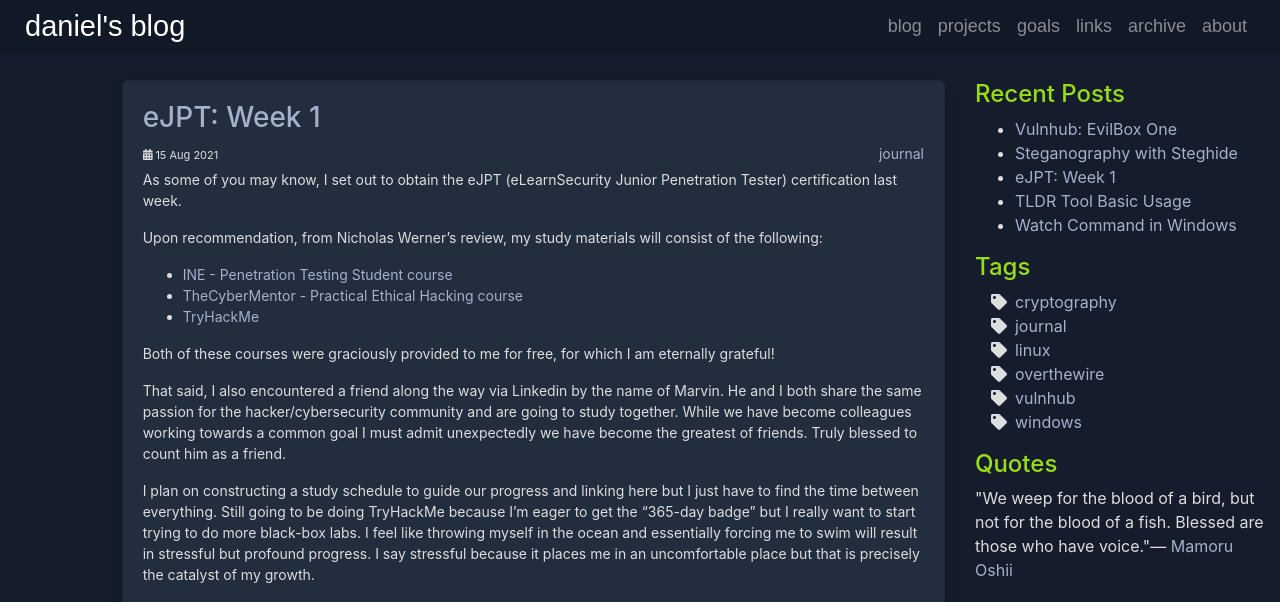
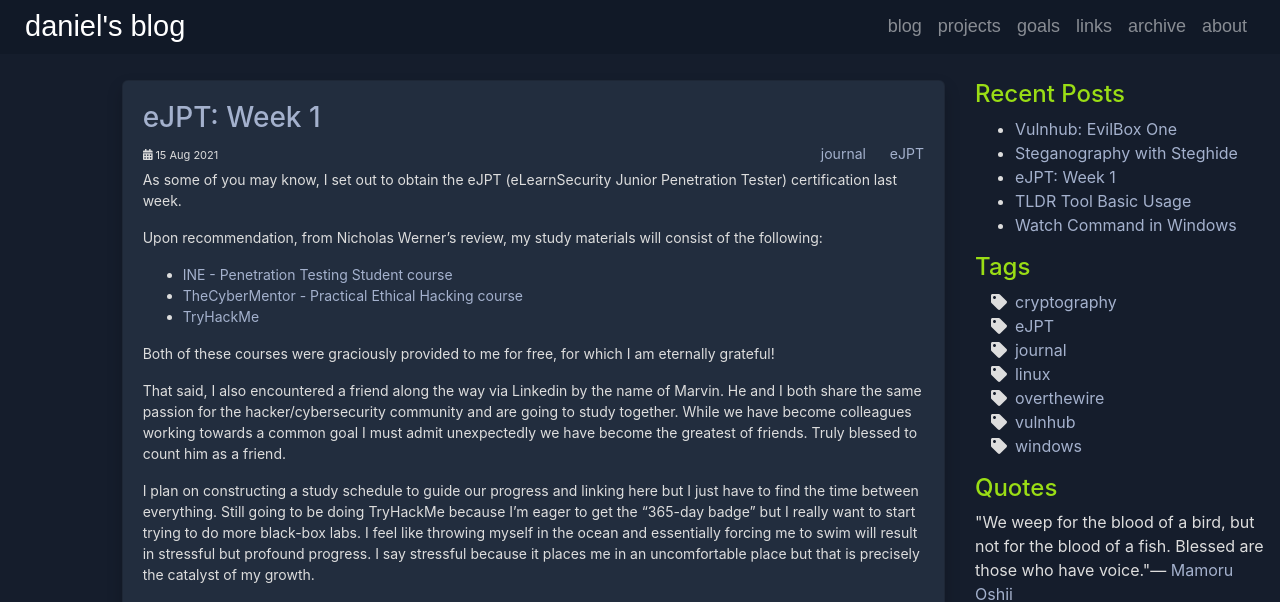
Before and after one commit to danieldavidson/danieldavidson.github.io, a Jekyll site: the page built from _posts/2021-08-10-eJPT-week-1.md, in a window 1280 px wide and 1064 px high, cut to the strip 0-602 px from the top of the window. Built offline with Jekyll 4.4.1, drawn with Linux system fonts in a browser that asks for light colours; comment, search, counter and statistics services are not loaded.

Commit message:
Update 2021-08-10-eJPT-week-1.md

```diff
--- a/_posts/2021-08-10-eJPT-week-1.md
+++ b/_posts/2021-08-10-eJPT-week-1.md
@@ -2,9 +2,10 @@
 layout: post
 title: "eJPT: Week 1"
 date: 2021-08-15 11:00:06
-description:
+description: eJPT Prep
 tags:
  - journal
+ - eJPT
 comments: true
 ---
 
```
